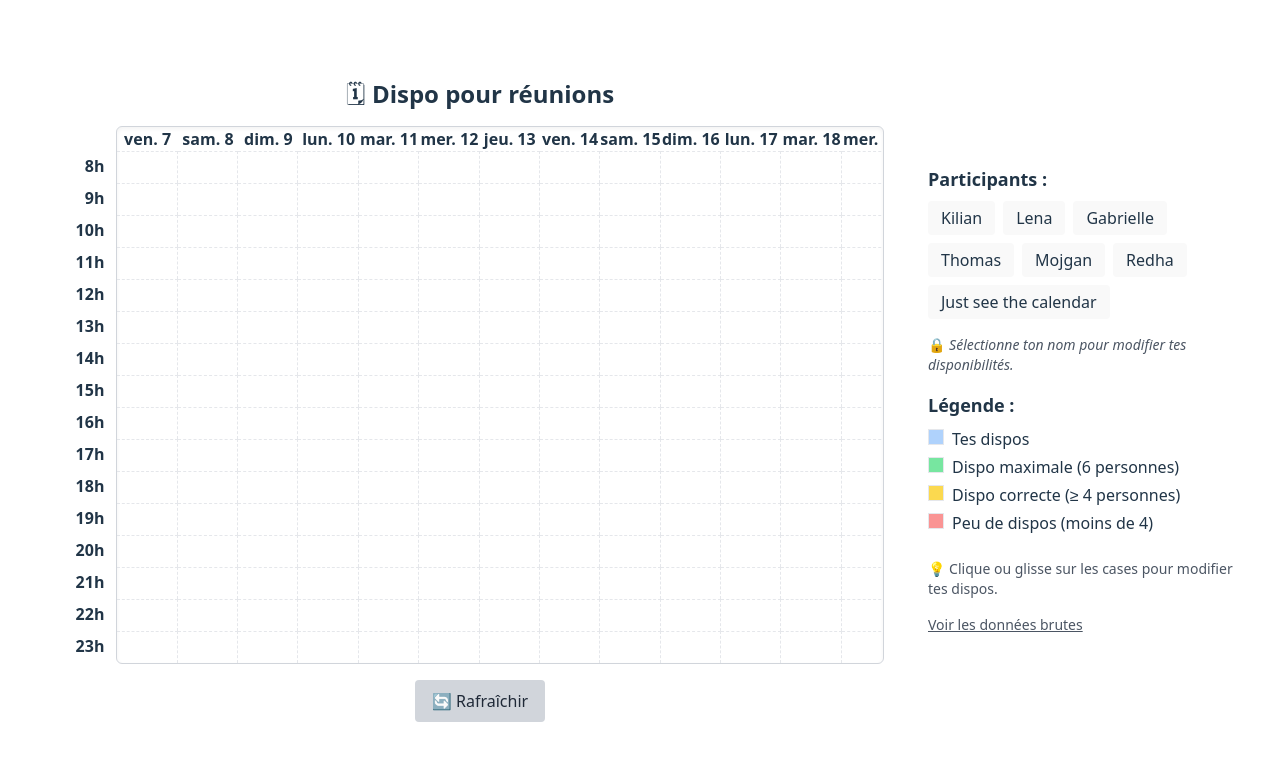
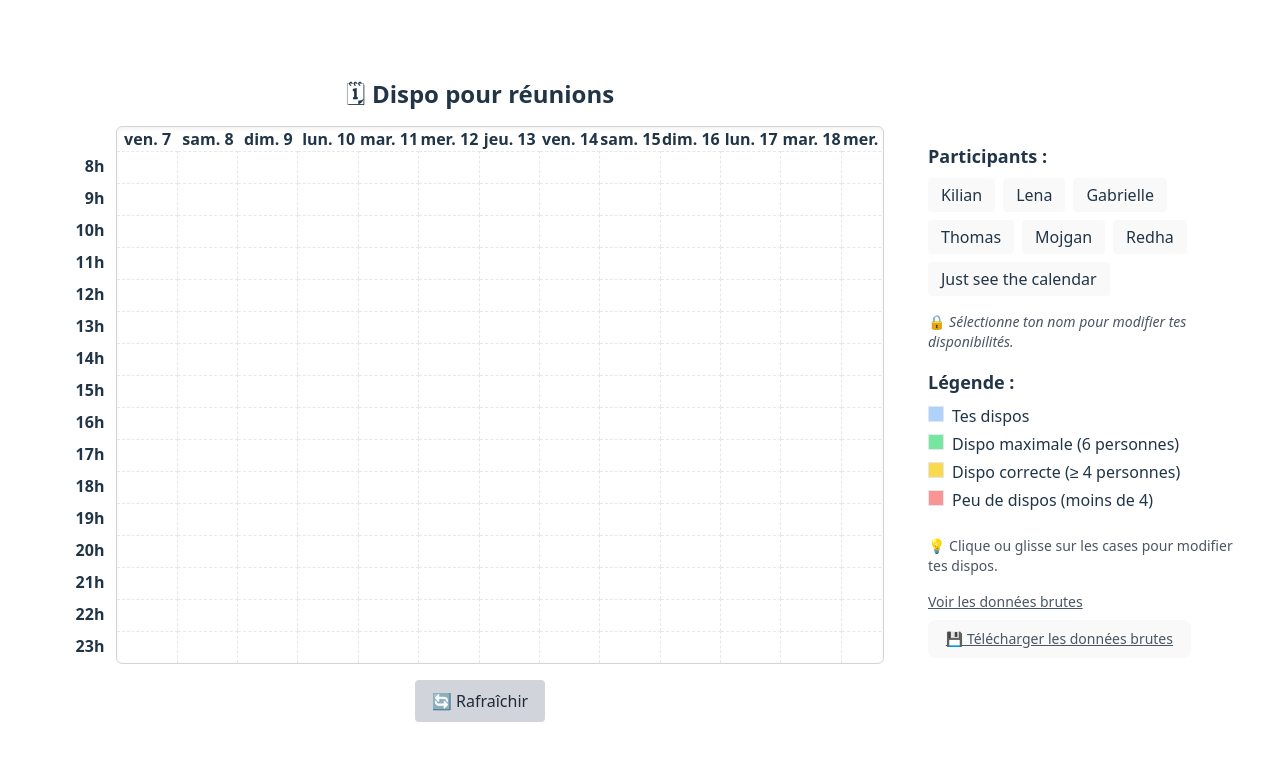
Before and after one commit to kilian-le-calvez/simple-meeting-planner, a React (Vite) app: page / in a window 1280 px wide. Shown: the top 760 px of the page. Built offline with nearby package versions, Linux system fonts and the light colour scheme; the HTML template or start-up script is replaced by a standard one.

Commit message:
données brutes

```diff
--- a/src/App.tsx
+++ b/src/App.tsx
@@ -194,6 +194,24 @@ const App: React.FC = () => {
         >
           Voir les données brutes
         </div>
+        <button
+          onClick={async () => {
+            const debugInfo = await getServerDataDebug(); // ton JSON
+            const blob = new Blob([JSON.stringify(debugInfo, null, 2)], {
+              type: "application/json",
+            });
+
+            const url = URL.createObjectURL(blob);
+            const a = document.createElement("a");
+            a.href = url;
+            a.download = `data-${new Date().toISOString().split("T")[0]}.json`; // nom du fichier
+            a.click();
+            URL.revokeObjectURL(url); // nettoyage
+          }}
+          className="mt-2 text-sm text-gray-600 underline cursor-pointer"
+        >
+          💾 Télécharger les données brutes
+        </button>
       </div>
     </div>
   );
```
